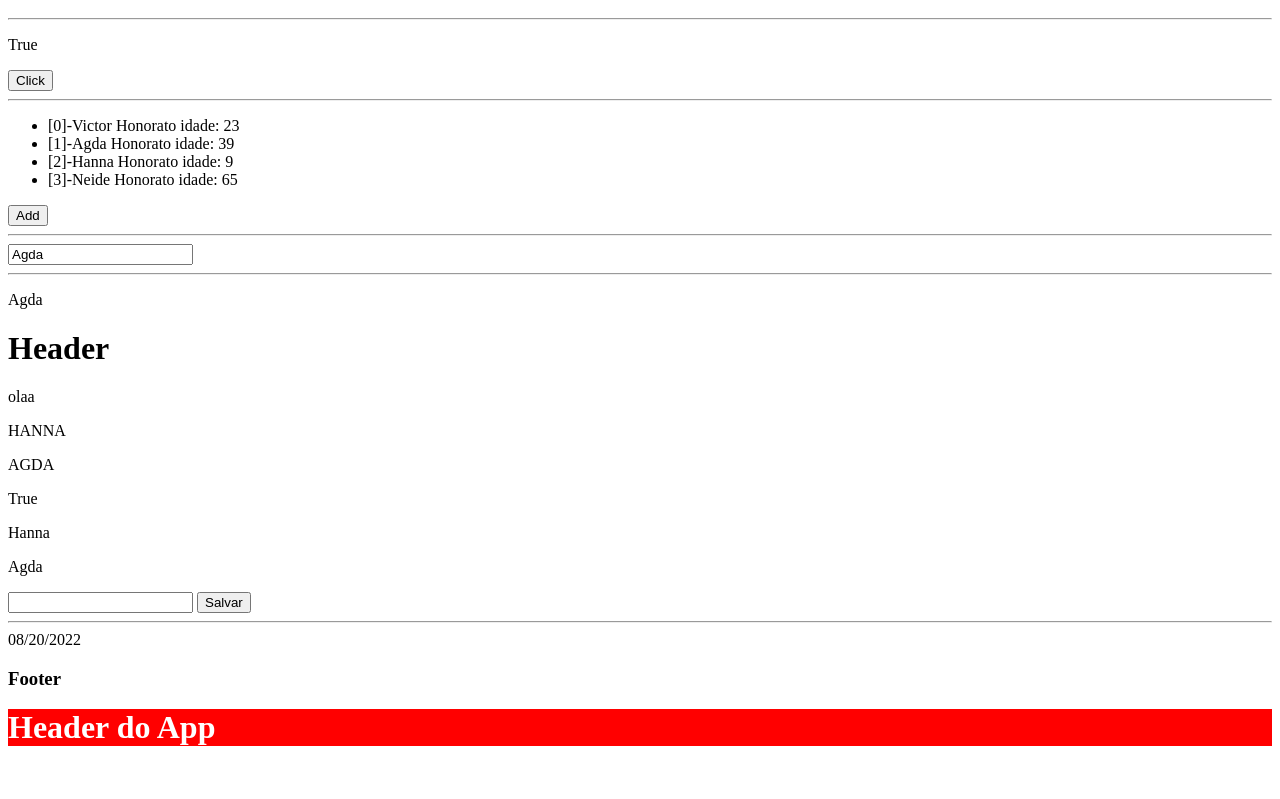
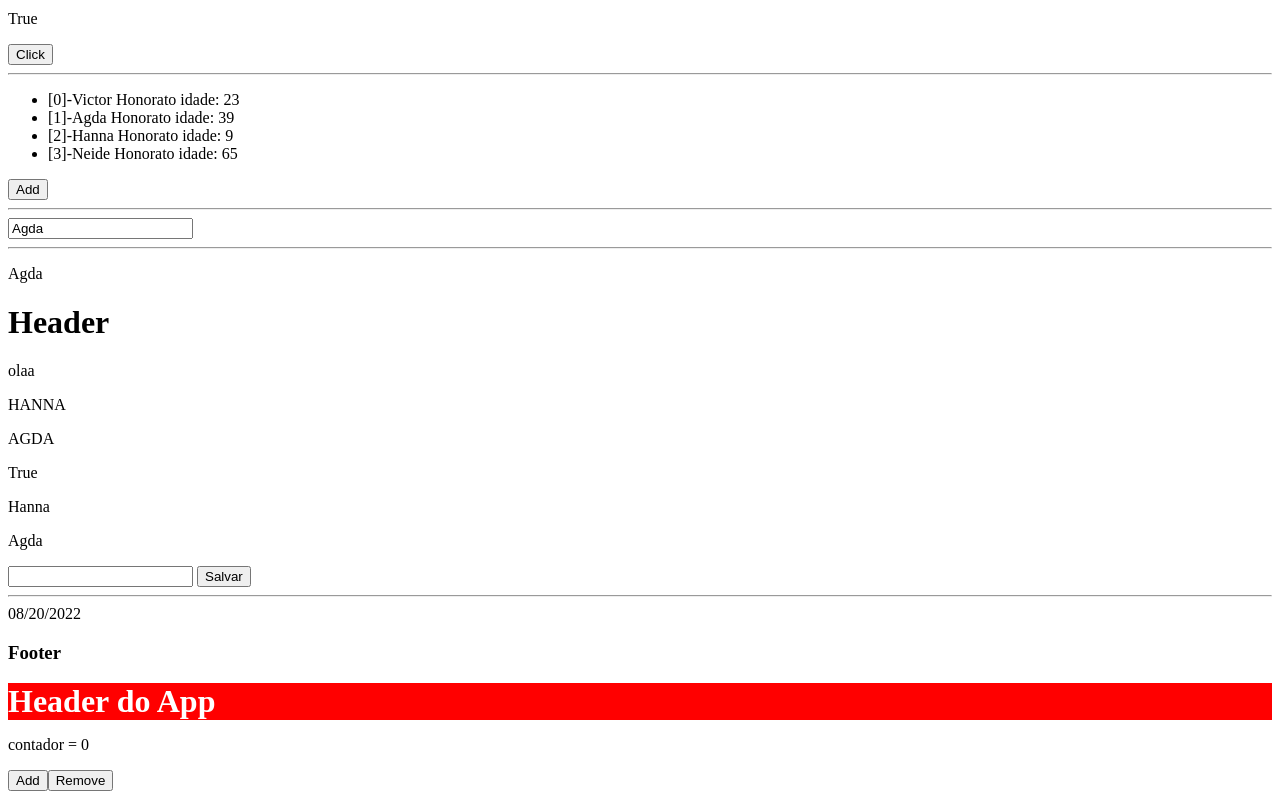
Before and after one commit to jvmhonorato/start-angular, an Angular app: page / in a window 1280 px wide. Shown: the part 961-1760 px from the top of the page. Before the commit the page ends 1715 px from the top, so only its background shows below. Built offline with nearby package versions, Linux system fonts and the light colour scheme.

Commit message:
add input component in shared

```diff
--- a/src/app/app.component.ts
+++ b/src/app/app.component.ts
@@ -3,7 +3,7 @@ import { Component, OnInit} from '@angular/core';
 @Component({
   selector: 'app-root',
   template: `
-<
+
   <app-data-binding></app-data-binding>
   <app-diretivas-estruturais></app-diretivas-estruturais>
   <app-diretivas-atributos>
@@ -11,12 +11,15 @@ import { Component, OnInit} from '@angular/core';
     <h3>Footer</h3>
   </app-diretivas-atributos>
   <app-new-component></app-new-component>
+  <app-input [contador]= "addValue"></app-input>
+  <button (click)="add()">Add</button>
+  <button (click)="remove()">Remove</button>
   <router-outlet></router-outlet>`
 
 })
 export class AppComponent implements OnInit  {
 
-
+  public addValue: number = 0
 
   constructor() {
 
@@ -24,5 +27,11 @@ export class AppComponent implements OnInit  {
   ngOnInit(): void {
 
   }
+  public add() {
+    this.addValue = this.addValue + 1
+  }
+  public remove() {
+    this.addValue -= 1
+  }
 
 }
--- /dev/null
+++ b/src/app/shared/input/input.component.html
@@ -0,0 +1 @@
+<p>contador = {{contador}}</p>
--- a/src/app/shared/shared.module.ts
+++ b/src/app/shared/shared.module.ts
@@ -1,15 +1,17 @@
 import { NgModule } from '@angular/core';
 import { CommonModule } from '@angular/common';
 import { NewComponentComponent } from './new-component/new-component.component';
+import { InputComponent } from './input/input.component';
 
 
 
 @NgModule({
   declarations: [
     NewComponentComponent,
+    InputComponent,
 
   ],
-  exports:[NewComponentComponent],
+  exports:[NewComponentComponent,InputComponent],
   imports: [
     CommonModule
   ]
```
Also changed, not shown: src/app/shared/input/input.component.ts (added, +12 -0 lines), src/app/shared/input/input.component.scss (added), tutorial.txt, 1 other file (tests, documents, lock files or other folders).
